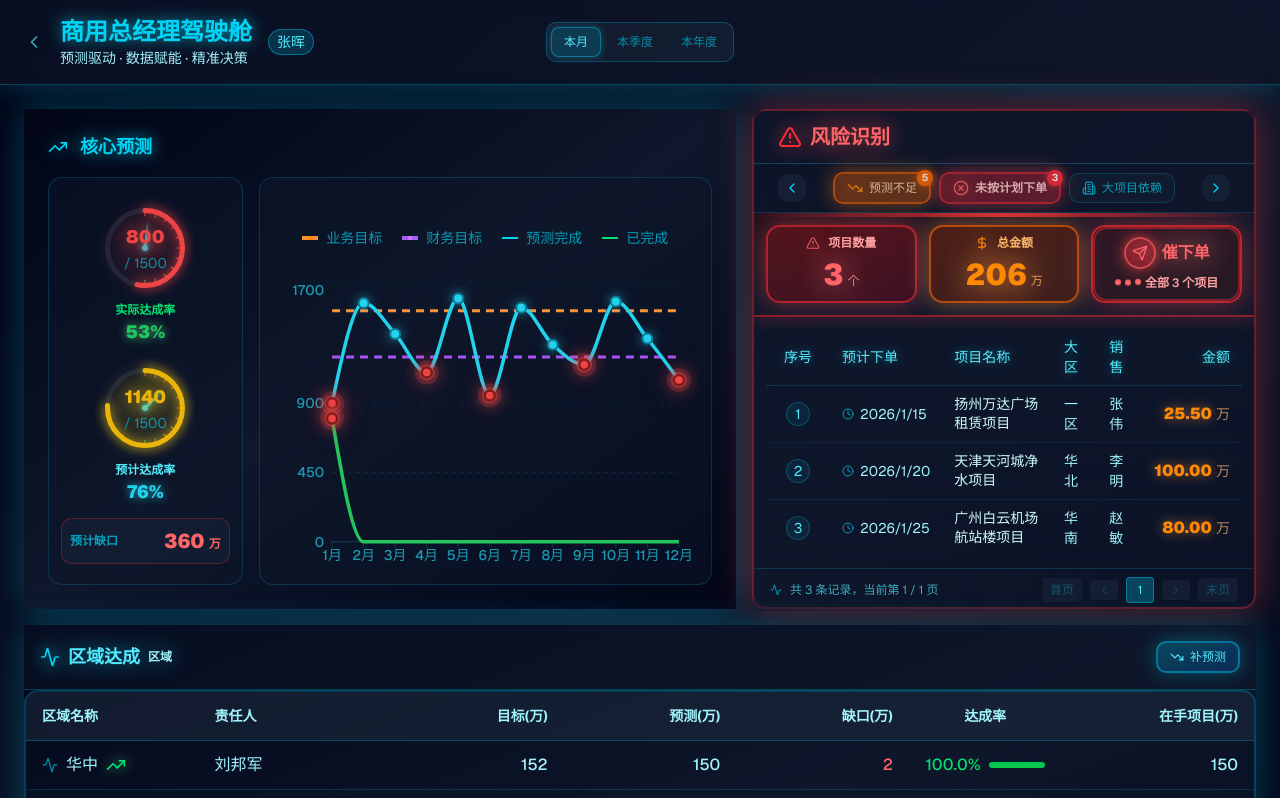
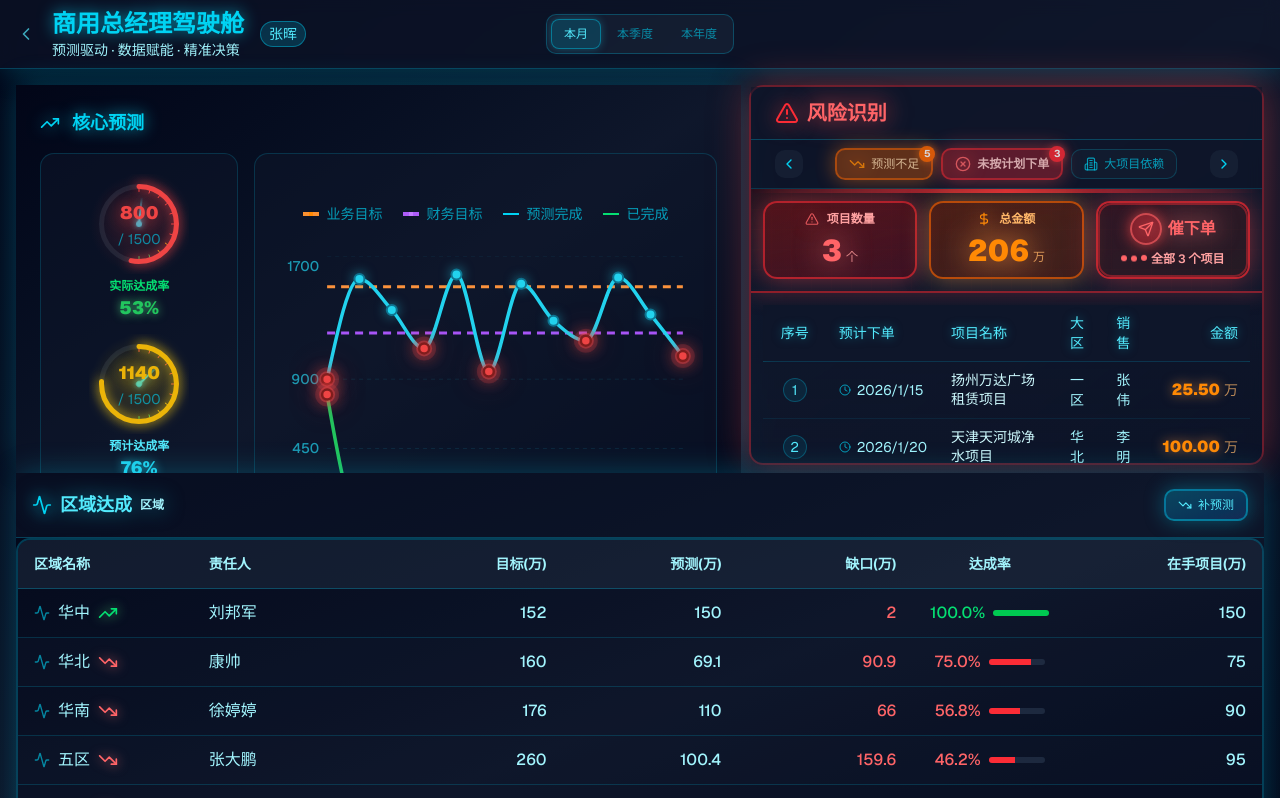
Before and after one commit to navylee1990/coze_jsc, a Next.js app: page /gm in a window 1280 px wide. Shown: the top 798 px of the page. Built offline with nearby package versions, Linux system fonts and the light colour scheme.

Commit message:
优化布局高度，尽可能一屏展示内容

```diff
--- a/src/app/gm/page.tsx
+++ b/src/app/gm/page.tsx
@@ -367,7 +367,7 @@ export default function GMDashboard() {
           'opacity-100 translate-y-0'
         )}
       >
-        <div className="max-w-[1920px] mx-auto px-6 py-4">
+        <div className="max-w-[1920px] mx-auto px-4 py-2">
           <div className="flex items-center justify-between">
             {/* 左侧：导航和标题 */}
             <div className="flex items-center gap-4 flex-1">
@@ -434,9 +434,9 @@ export default function GMDashboard() {
       {/* 主要内容区 - 自适应流式布局 */}
       <main className="flex flex-col">
         {/* 流式容器 - 根据分辨率自动适配，不限制高度 */}
-        <div className="max-w-[1920px] mx-auto p-4 sm:p-6">
+        <div className="max-w-[1920px] mx-auto p-2 sm:p-4">
             {/* 驾驶舱风格布局 - 响应式网格 */}
-            <div className="grid grid-cols-1 lg:grid-cols-12 gap-2 sm:gap-4">
+            <div className="grid grid-cols-1 lg:grid-cols-12 gap-1 sm:gap-2">
 
           {/* 核心预测决策卡片 - 使用新的汽车驾驶舱风格组件 */}
           <div className={cn(
@@ -446,7 +446,7 @@ export default function GMDashboard() {
           )}>
             <div className={cn(
               `${DASHBOARD_STYLES.cardBg} ${DASHBOARD_STYLES.cardBorder} rounded-xl p-0 ${DASHBOARD_STYLES.glow}`,
-              'h-[500px]'
+              'h-[380px]'
             )}>
               <PredictionDecisionCard theme="dashboard" timeRange={selectedTimeRange} />
             </div>
@@ -464,7 +464,7 @@ export default function GMDashboard() {
               'shadow-[0_0_40px_rgba(239,68,68,0.4)]',
               'hover:shadow-[0_0_50px_rgba(239,68,68,0.5)]',
               'transition-shadow duration-300',
-              'h-[500px]'
+              'h-[380px]'
             )}>
               <RiskIdentificationPanel theme="dashboard" timeRange={selectedTimeRange} />
             </div>
```
